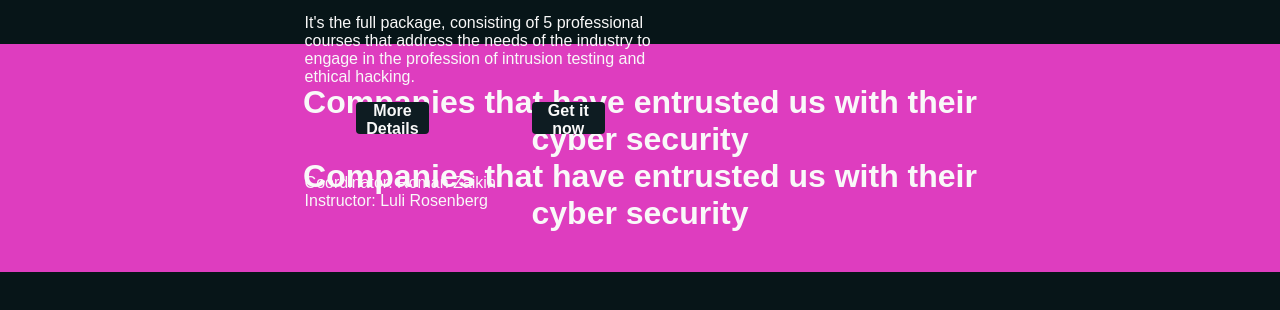
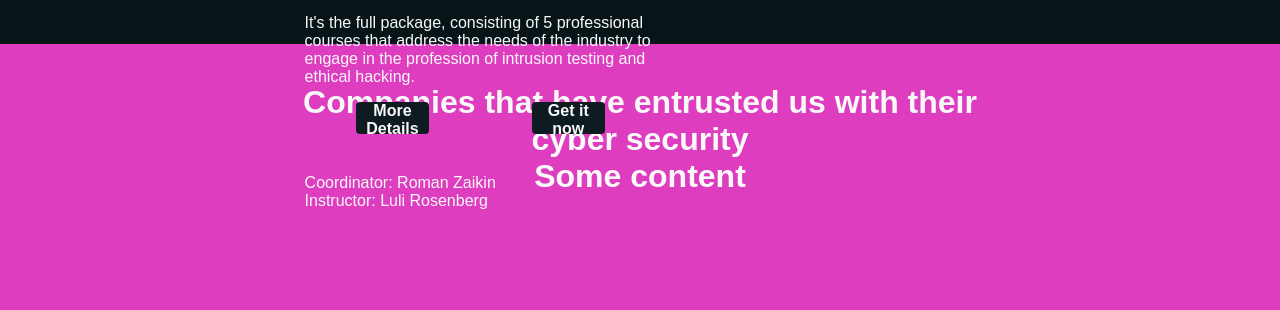
Before and after one commit to viniciusrma/cysource_landing, a Next.js app: page / in a window 1280 px wide. Shown: the part 5083-5393 px from the top of the page. Before the commit the page ends 5355 px from the top, so only its background shows below. Built offline with nearby package versions, Linux system fonts and the light colour scheme; a web font is replaced by a local one.

Commit message:
companies section

```diff
--- a/src/pages/index.tsx
+++ b/src/pages/index.tsx
@@ -282,7 +282,11 @@ const Home: React.FC = () => {
       </AdvancedCourses>
       <CompaniesCarousel>
         <h1>{lang.companiesCarouselTitle}</h1>
-        <h1>{lang.companiesCarouselTitle}</h1>
+        <div>
+          <div className="company">
+            <h1>Some content</h1>
+          </div>
+        </div>
       </CompaniesCarousel>
     </Container>
   )
--- a/src/styles/pages/Home.ts
+++ b/src/styles/pages/Home.ts
@@ -491,4 +491,8 @@ export const CompaniesCarousel = styled.div`
   h1 {
     text-align: center;
   }
+
+  .company {
+    height: 25vh;
+  }
 `
```
